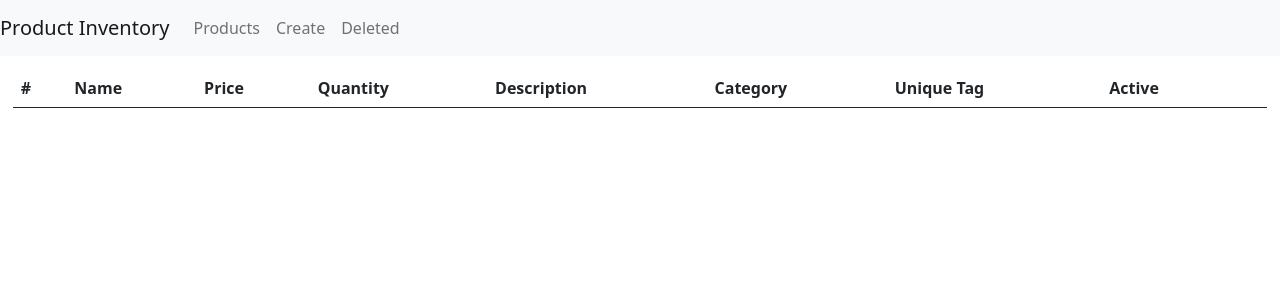
After one commit to jmacach1/flask_inventory_manager, a Flask app: page /products/deleted in a window 1280 px wide. The commit adds this page. Shown: the top 300 px of the page. Run offline with Flask 2, Linux system fonts and the light colour scheme; data comes from the database, SQL or seed files in the repository; both versions use the stored data as it was after the commit; lists and menus that the app fills with data are empty; some libraries are stand-ins or nearby versions.

Commit message:
undo delete (restore) feature

```diff
--- a/app/routes.py
+++ b/app/routes.py
@@ -23,7 +23,7 @@ def index():
 # Read
 @app.route("/products")
 def get_products():
-  products = Product.query.all()
+  products = Product.query.filter_by(active=True)
   return render_template("product_list.html", product_list=products)
 
 @app.route("/products/<int:pid>")
@@ -94,3 +94,21 @@ def delete_product(pid):
   db.session.commit()
   flash(f"Product {product.name} Deleted!")
   return redirect(url_for('get_products'))
+
+# Undo delete
+@app.route("/products/deleted")
+def get_deleted_products():
+  products = Product.query.filter_by(active=False)
+  return render_template("product_list_deleted.html", product_list=products)
+
+@app.route("/products/undo_delete/<int:pid>", methods=["POST"])
+def undo_delete_product(pid):
+  product = Product.query.filter_by(id=pid).first()
+  if product is None:
+    flash(f"Product {pid} does not exist")
+    return redirect(url_for('get_products'))
+
+  product.active = True
+  db.session.commit()
+  flash(f"Product {product.name} Restored!")
+  return redirect(url_for('get_deleted_products'))
--- a/app/templates/base.html
+++ b/app/templates/base.html
@@ -23,6 +23,9 @@
           <div class="navbar-nav">
             <a class="nav-item nav-link" href={{ url_for('create_product_form') }}>Create</a>
           </div>
+          <div class="navbar-nav">
+            <a class="nav-item nav-link" href={{ url_for('get_deleted_products') }}>Deleted</a>
+          </div>
         </div>
       </nav>
     </header>
--- /dev/null
+++ b/app/templates/product_list_deleted.html
@@ -0,0 +1,62 @@
+{% extends 'base.html' %}
+
+{% block title %} Product Catalog {% endblock title %}
+
+{% block content %}
+
+  <div class="col-md-12" style="padding: 1%;">
+    {% with messages = get_flashed_messages() %}
+      {% if messages %}
+        {% for message in messages %}
+          <div class="toast show align-items-center text-white bg-primary border-0"
+              role="alert" aria-live="assertive" aria-atomic="true" data-autohide="false">
+            <div class="d-flex">
+              <div class="toast-body">
+                {{ message }}
+              </div>
+              <button type="button" class="btn-close btn-close-white me-2 m-auto"
+                    data-bs-dismiss="toast" aria-label="Close"></button>
+            </div>
+          </div>
+        {% endfor %}
+      {% endif%}
+    {% endwith %}
+
+    <table class="table">
+      <thead class="thead-dark">
+        <tr>
+          <th scope="col">#</th>
+          <th scope="col">Name</th>
+          <th scope="col">Price</th>
+          <th scope="col">Quantity</th>
+          <th scope="col">Description</th>
+          <th scope="col">Category</th>
+          <th scope="col">Unique Tag</th>
+          <th scope="col">Active</th>
+          <th scope="col"></th>
+        </tr>
+      </thead>
+      <tbody>
+        <!-- id	name	price	quantity	description	category	unique_tag	active -->
+        {% for product in product_list %}
+          <tr>
+            <th scope="row">{{ product.id }}</th>
+            <td>{{ product.name }}</td>
+            <td>{{ "${:,.2f}".format(product.price) }}</td>
+            <td>{{ product.quantity }}</td>
+            <td>{{ product.description }}</td>
+            <td>{{ product.category }}</td>
+            <td>{{ product.unique_tag }}</td>
+            <td>{{ product.active }}</td>
+            <td>
+              <form method="POST" action={{ url_for('undo_delete_product', pid=product.id) }} style="display:inline">
+                <button type="submit">Restore</button>
+              </form>
+            </td>
+          </tr>
+        {% endfor %}
+      </tbody>
+    </table>
+
+  </div>
+{% endblock content %}
```
Also changed, not shown: app/mydb.db.
